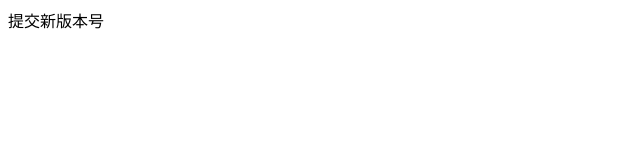
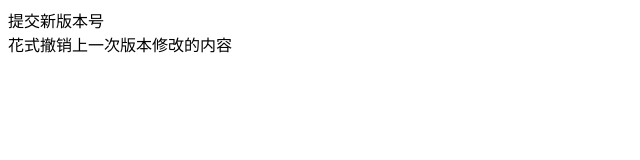
Before and after one commit to HECHONG999/practiceProject, a plain HTML site: page index.html in a window 1280 px wide. Shown: the whole page, without its empty margins (0-640 px from the left). Drawn offline with Linux system fonts and the light colour scheme.

Commit message:
花式撤销版本

```diff
--- a/index.html
+++ b/index.html
@@ -1,3 +1,4 @@
 <div>
     <div>提交新版本号</div>
+    <div>花式撤销上一次版本修改的内容</div>
 </div>
```
